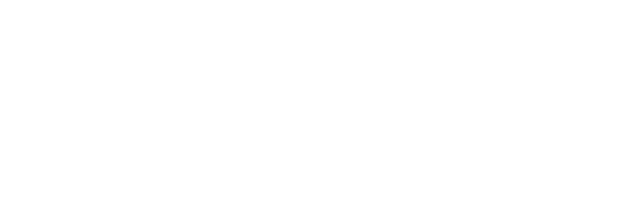
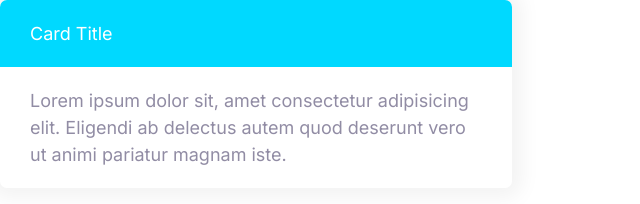
Before and after one commit to YoMrWhite/Moshify, a plain HTML site: page index.html in a window 1280 px wide. Shown: the whole page, without its empty margins (0-640 px from the left). Drawn offline with Linux system fonts and the light colour scheme.

Commit message:
Build the card component.

```diff
--- a/css/style.css
+++ b/css/style.css
@@ -270,3 +270,25 @@ a {
         font-size: 1.5rem;
     }
 }
+
+/* Cards */
+.card {
+    border-radius: 7px;
+    box-shadow: 0 0 20px 10px #f3f3f3;
+    overflow: hidden;
+}
+
+.card__header,
+.card__body {
+    padding: 2rem 3rem;
+}
+
+.card--primary .card__header {
+    background-color: var(--color-primary);
+    color: #fff;
+}
+
+.card--secondary .card__header {
+    background-color: var(--color-secondary);
+    color: #fff;
+}
--- a/index.html
+++ b/index.html
@@ -13,7 +13,16 @@
 </head>
 
 <body>
-
+    <div style="width: 40%">
+        <div class="card card--secondary">
+            <header class="card__header">Card Title</header>
+            <div class="card__body">
+                Lorem ipsum dolor sit, amet consectetur adipisicing elit. Eligendi ab delectus autem quod deserunt vero
+                ut
+                animi pariatur magnam iste.
+            </div>
+        </div>
+    </div>
 </body>
 
 </html>
```
Also changed, not shown: components/8. cards.html (added, +10 -0 lines).
